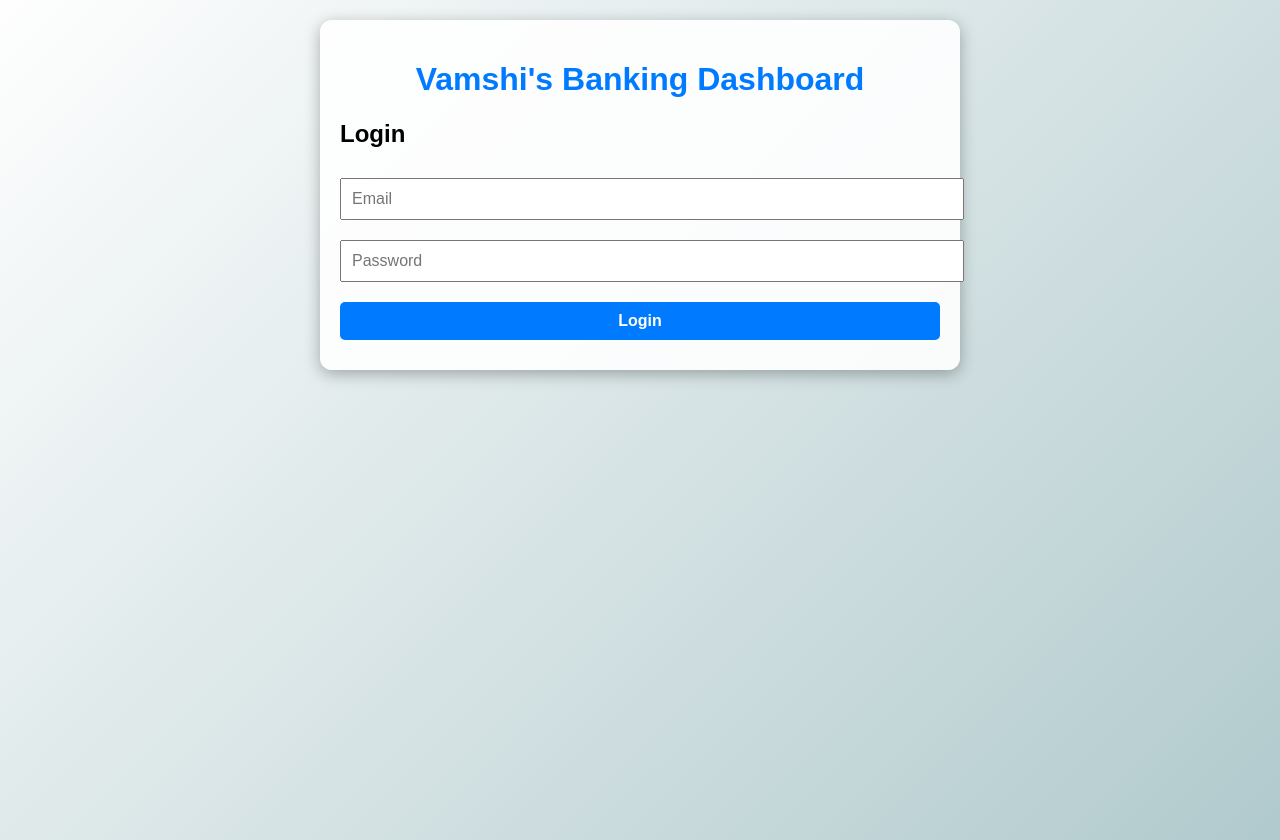
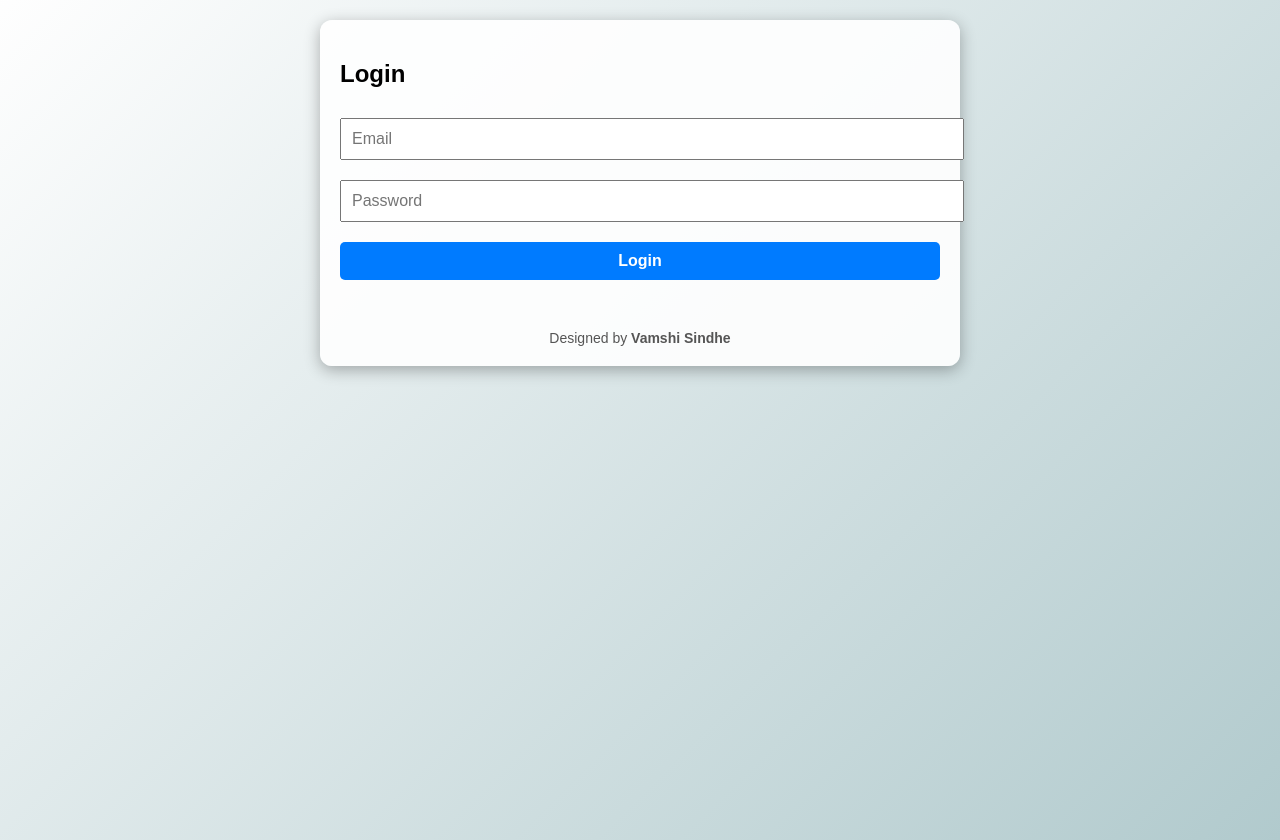
Before and after one commit to vamshisindhe/mern-banking-frontend, a React (Create React App) app: page / in a window 1280 px wide. Built offline with nearby package versions, Linux system fonts and the light colour scheme.

Commit message:
Initial commit - frontend

```diff
--- a/src/App.js
+++ b/src/App.js
@@ -9,7 +9,9 @@ function App() {
   const [type, setType] = useState('deposit');
   const [email, setEmail] = useState('');
   const [password, setPassword] = useState('');
-  const API_BASE = 'https://mern-banking-backend.onrender.com'; // Change if needed
+
+  const API_BASE = 'https://mern-banking-backend.onrender.com';
+
   useEffect(() => {
     if (user) {
       axios
@@ -60,12 +62,8 @@ function App() {
 
   return (
     <div className="App">
-      <h1 style={{ textAlign: "center", color: "#007bff" }}>
-        Vamshi's Banking Dashboard
-      </h1>
-
       {!user ? (
-        <div className="login-box">
+        <div>
           <h2>Login</h2>
           <input
             type="email"
@@ -82,8 +80,8 @@ function App() {
           <button onClick={handleLogin}>Login</button>
         </div>
       ) : (
-        <div className="dashboard">
-          <h2>Welcome, {user.name}</h2>
+        <div>
+          <h2>Welcome {user.name}</h2>
           <h3>Balance: ${user.balance}</h3>
 
           <input
@@ -108,6 +106,10 @@ function App() {
           </ul>
         </div>
       )}
+
+      <footer style={{ marginTop: '40px', textAlign: 'center', color: '#555', fontSize: '14px' }}>
+        Designed by <strong>Vamshi Sindhe</strong>
+      </footer>
     </div>
   );
 }
```
